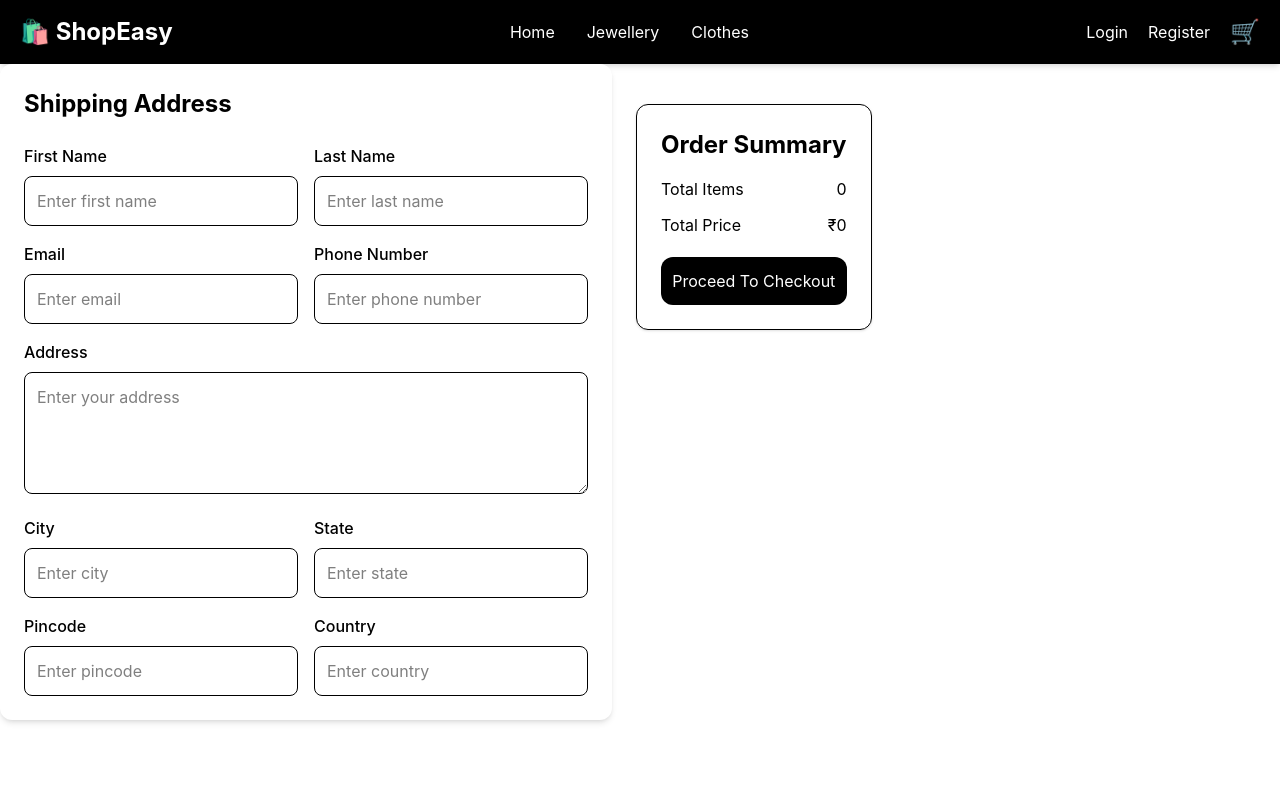
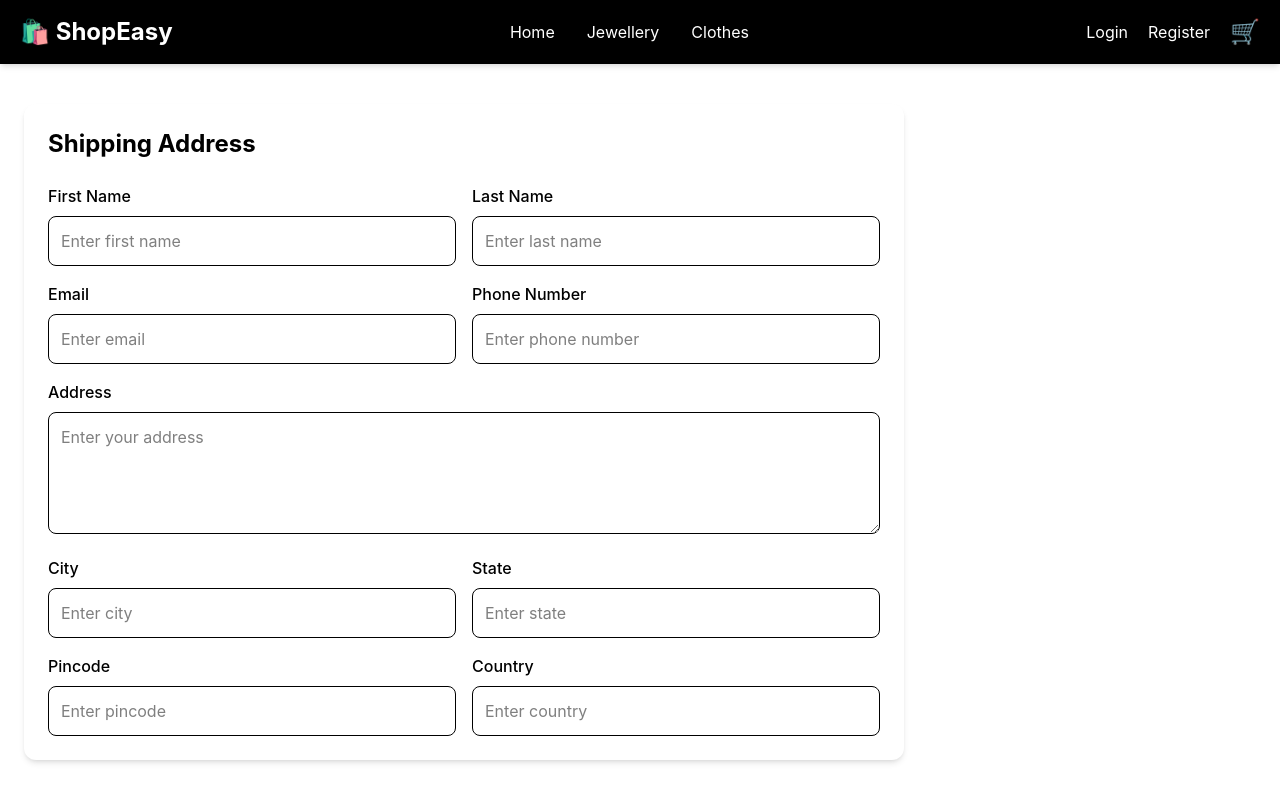
Before and after one commit to Ankushkushwaha0009/Ecommerce_Project, a React (Vite) app in the folder client/: page /checkout in a window 1280 px wide. Built offline with nearby package versions, Linux system fonts and the light colour scheme.

Commit message:
written the validation logic

```diff
--- a/client/src/components/OrderSummary.jsx
+++ b/client/src/components/OrderSummary.jsx
@@ -1,9 +1,52 @@
 import React, { useContext } from "react";
 import { CartContext } from "../context/CartContext";
 import { Link } from "react-router-dom";
+import toast from "react-hot-toast";
 
-const OrderSummary = () => {
+const OrderSummary = ({ shippingData }) => {
   const { cart, totalItems, totalPrice } = useContext(CartContext);
+
+  const handlePlaceOrder = () => {
+    console.log(shippingData);
+
+    const requiredFields = [
+      "firstName",
+      "lastName",
+      "email",
+      "phone",
+      "address",
+      "city",
+      "state",
+      "pincode",
+      "country",
+    ];
+
+    const fieldNames = {
+      firstName: "First Name",
+      lastName: "Last Name",
+      email: "Email",
+      phone: "Phone Number",
+      address: "Address",
+      city: "City",
+      state: "State",
+      pincode: "Pincode",
+      country: "Country",
+    };
+
+    for (let i = 0; i < requiredFields.length; i++) {
+      if (!shippingData[requiredFields[i]].trim()) {
+        toast.error(`${fieldNames[requiredFields[i]]} is required`);
+        return;
+      }
+    }
+  };
+
+  const emailRegex = /^[^\s@]+@[^\s@]+\.[^\s@]+$/;
+
+  if (!emailRegex.test(shippingData.email)) {
+    toast.error("Please enter a valid email address...");
+    return;
+  }
 
   return (
     <div className="mt-10 border rounded-xl p-6 shadow">
@@ -19,12 +62,12 @@ const OrderSummary = () => {
         <span>₹{totalPrice}</span>
       </div>
 
-      <Link
-        to="/checkout"
-        className="block w-full bg-black text-white py-3 rounded-xl hover:bg-gray-800 text-center"
+      <button
+        onClick={handlePlaceOrder}
+        className="w-full bg-black text-white py-3 rounded-xl hover:bg-gray-800"
       >
-        Proceed To Checkout
-      </Link>
+        Place Order
+      </button>
     </div>
   );
 };
--- a/client/src/components/ShippingForm.jsx
+++ b/client/src/components/ShippingForm.jsx
@@ -1,19 +1,6 @@
-import React, { useState } from "react";
+import React from "react";
 
-const ShippingForm = () => {
-  const [shippingData, setShippingData] = useState({
-    firstName: "",
-    lastName: "",
-    email: "",
-    phone: "",
-    address: "",
-    city: "",
-    state: "",
-    pincode: "",
-    country: "",
-  });
-
-  // Handle all input changes
+const ShippingForm = ({ shippingData, setShippingData }) => {
   const handleChange = (e) => {
     const { name, value } = e.target;
 
@@ -23,19 +10,13 @@ const ShippingForm = () => {
     }));
   };
 
-  // Handle form submit
-  const handleSubmit = (e) => {
-    e.preventDefault();
-    console.log(shippingData);
-  };
-
   return (
     <div className="bg-white rounded-xl shadow-md p-6">
       <h2 className="text-2xl font-bold mb-6">
         Shipping Address
       </h2>
 
-      <form onSubmit={handleSubmit}>
+      <form>
         <div className="grid grid-cols-1 md:grid-cols-2 gap-4">
 
           {/* First Name */}
--- a/client/src/pages/Checkout.jsx
+++ b/client/src/pages/Checkout.jsx
@@ -1,15 +1,36 @@
-import React from "react";
+import { useState } from "react";
+import { useContext } from "react";
+import { CartContext } from "../context/CartContext";
 import ShippingForm from "../components/ShippingForm";
 import OrderSummary from "../components/OrderSummary";
 
 const Checkout = () => {
+
+  const { cart } = useContext(CartContext);
+
+  const [shippingData, setShippingData] = useState({
+    firstName: "",
+    lastName: "",
+    email: "",
+    phone: "",
+    address: "",
+    city: "",
+    state: "",
+    pincode: "",
+    country: "",
+  });
+
   return (
-    <div className="flex gap-6">
-      <div>
-        <ShippingForm />
+    <div className="max-w-7xl mx-auto px-6 py-10 flex flex-col md:flex-row gap-8">
+      <div className="flex-1">
+        <ShippingForm
+          shippingData={shippingData}
+          setShippingData={setShippingData}
+        />
       </div>
-      <div>
-        <OrderSummary />
+
+      <div className="w-full md:w-80">
+        <OrderSummary shippingData={shippingData}/>
       </div>
     </div>
   );
```
